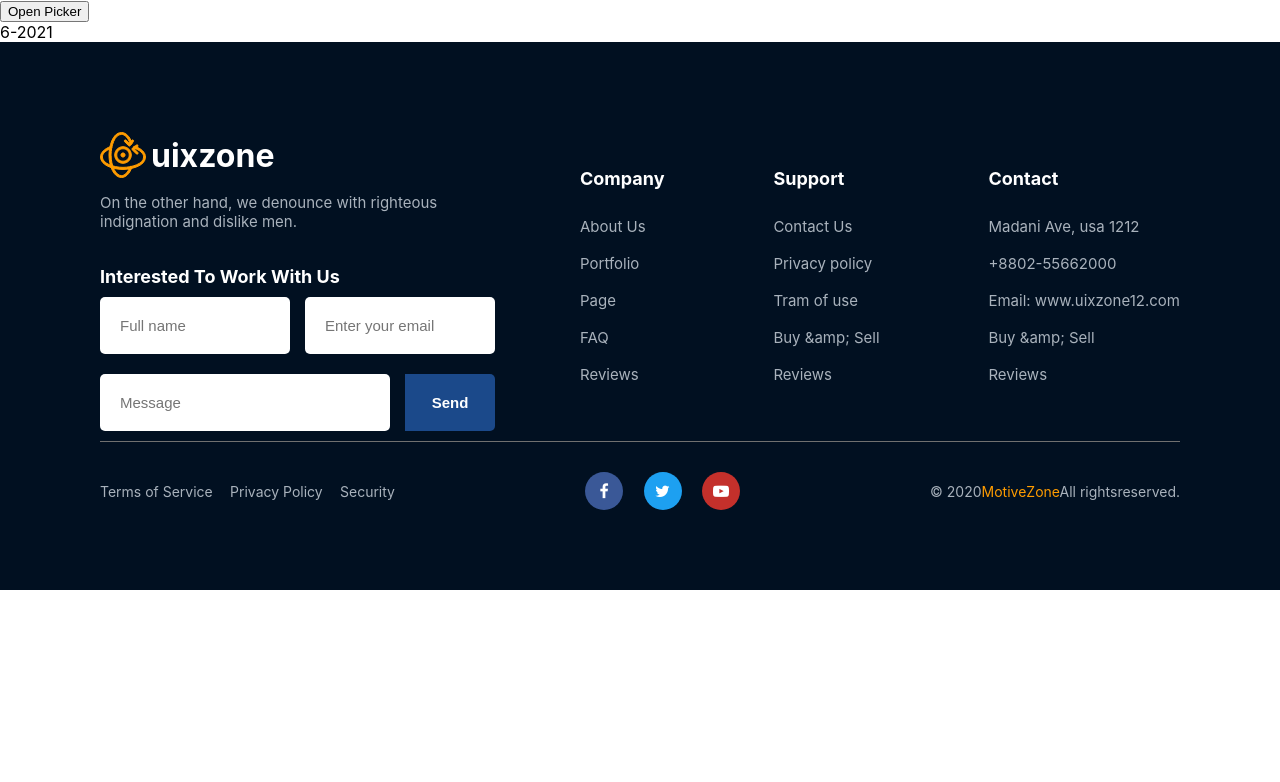
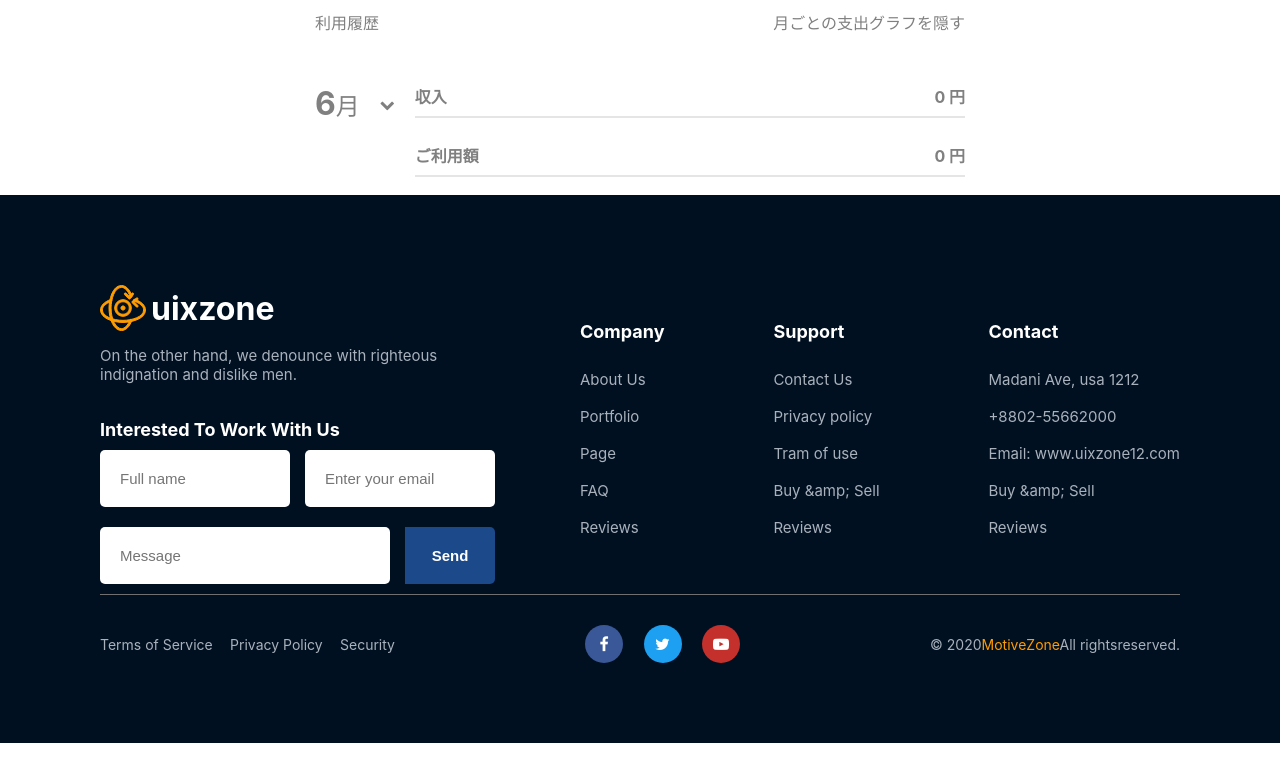
Before and after one commit to LinhDong64/TeqFresher-MotiveZone-UI, a React (Create React App) app in the folder ts-motive-zone-app/: page /transaction in a window 1280 px wide. Shown: the top 782 px of the page. Built offline with nearby package versions, Linux system fonts and the light colour scheme.

Commit message:
create total-section(transaction)

```diff
--- a/ts-motive-zone-app/src/Transaction/index.tsx
+++ b/ts-motive-zone-app/src/Transaction/index.tsx
@@ -23,12 +23,43 @@ export default function Transaction() {
   }
 
   return (
-    <div>
-      <button onClick={handleOpenPicker}>Open Picker</button>
-      <div>{monthYear.month}-{monthYear.year}</div>
-      <MonthYearPicker isOpen={isOpenPicker}
-        closePicker={handleClosePicker}
-        getMonthYear={handleGetMonthYear} />
+    <div className="trans">
+      <div className="trans-container">
+        <div className="trans__header">
+          <span>利用履歴</span>
+          <span>月ごとの支出グラフを隠す</span>
+        </div>
+        <div className="trans__total">
+          <div className="month-picker">
+            <span className="month">
+              {monthYear.month}<span>月</span>
+            </span>
+            <span className="chevron-icon" onClick={handleOpenPicker}>
+              <i className='fa fa-chevron-down'
+              style={{ fontSize: '15px', color: 'gray' }}></i>
+            </span>
+            <MonthYearPicker isOpen={isOpenPicker}
+              closePicker={handleClosePicker}
+              getMonthYear={handleGetMonthYear} />
+          </div>
+          <div className="total__statistic">
+            <div className="expense-group">
+              <div className="expense">
+                <span><b>収入</b></span>
+                <span><b>0 円</b></span>
+              </div>
+              <hr></hr>
+            </div>
+            <div className="income-group">
+              <div className="income">
+                <span><b>ご利用額</b></span>
+                <span><b>0 円</b></span>
+              </div>
+              <hr></hr>
+            </div>
+          </div>
+        </div>
+      </div>
     </div>
   )
 }
--- a/ts-motive-zone-app/src/assets/styles/Transaction/style.scss
+++ b/ts-motive-zone-app/src/assets/styles/Transaction/style.scss
@@ -1,8 +1,85 @@
 @import '../modal';
+@mixin  flex-center-horizontal {
+  display: flex;
+  justify-content: center;
+}
+
+@mixin  flex-between-horizontal {
+  display: flex;
+  justify-content: space-between;
+}
+
+@mixin trans-color-1 {
+  color: gray;
+}
+
+.trans{
+  padding: 10px;
+  @include flex-center-horizontal();
+  .trans-container{
+    max-width: 650px;
+    width: 100%;
+  }
+}
+
+.trans__header{
+  @include flex-between-horizontal();
+  margin-bottom: 50px;
+  span{
+    @include trans-color-1();
+  }
+}
+
+.trans__total{
+  @include flex-between-horizontal();
+  .month-picker{
+    @include flex-between-horizontal();
+    margin-right: 10px;
+    .month{
+      word-break: keep-all;
+      font-size:xx-large;
+      font-weight: bold;
+      margin-right: 10px;
+      @include trans-color-1();
+      &>span{
+        font-size: x-large;
+        font-weight: normal;
+      }
+    }
+
+    .chevron-icon{
+      padding-top: 10px;
+      margin: 0 10px;
+      i:hover{
+        cursor: pointer;
+        color: black !important;
+      }
+    }
+  }
+  .total__statistic{
+    width: 100%;
+    .expense-group, .income-group{
+      hr{
+        border: 1px solid #E5E5E5;
+      }
+    }
+    .expense, .income{
+      @include flex-between-horizontal();
+      span{
+        @include trans-color-1();
+      }
+    }
+
+    .expense-group{
+      margin-bottom: 25px;
+    }
+
+  }
+}
+// ==========================================================
 @mixin format-ul {
   list-style-type: none;
-  display: flex;
-  justify-content: space-between;
+  @include flex-between-horizontal();
   padding: 0;
   margin: 0;
   flex-wrap: wrap;
@@ -91,8 +168,7 @@
 }
 
 .button-group{
-  display: flex;
-  justify-content: center;
+  @include flex-center-horizontal();
   padding: 20px;
   button{
     background-color: #E9561E;
@@ -101,6 +177,7 @@
     border: none;
     border-radius: 5px;
     padding: 15px 90px;
+    word-break: keep-all;
     &:hover{
       cursor:pointer;
     }
```
